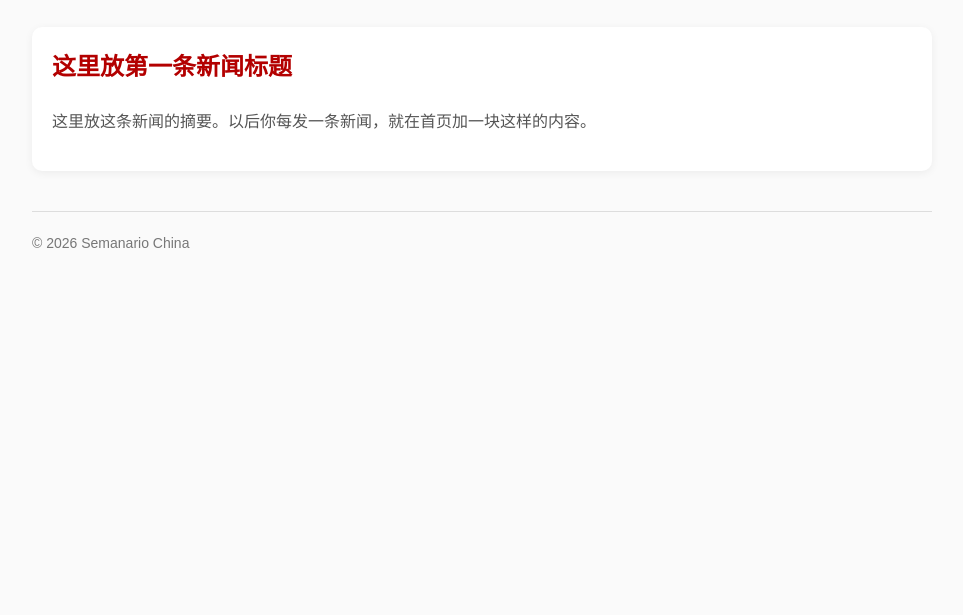
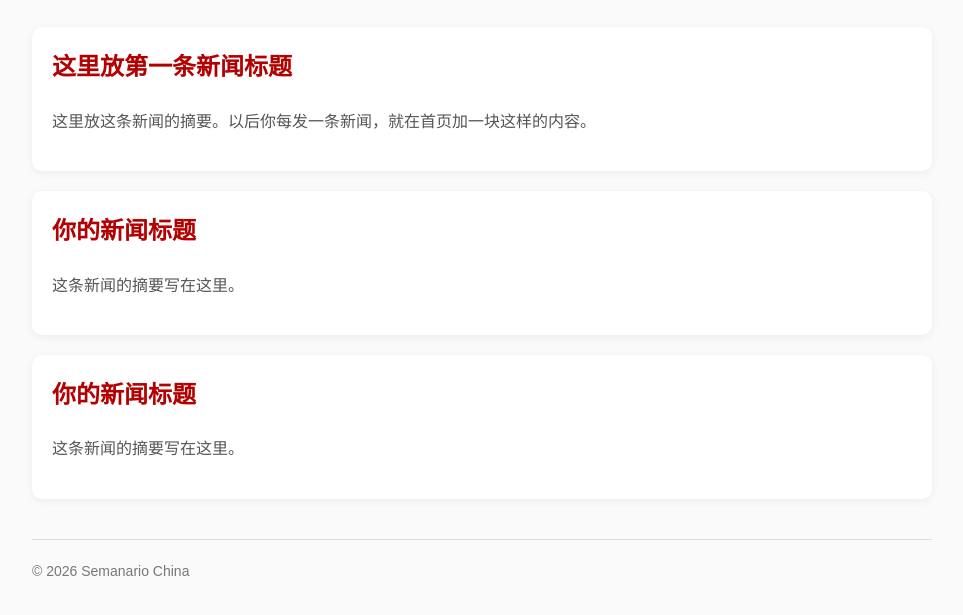
Before and after one commit to SemanarioChina/semanariochina.github.io, a plain HTML site: page index.html in a window 1280 px wide. Shown: the part 143-758 px from the top of the page, without its empty margins (158-1121 px from the left). Drawn offline with Linux system fonts and the light colour scheme.

Commit message:
Update index.html

```diff
--- a/index.html
+++ b/index.html
@@ -73,6 +73,14 @@
         <h2><a href="news/first-news.html">这里放第一条新闻标题</a></h2>
         <p>这里放这条新闻的摘要。以后你每发一条新闻，就在首页加一块这样的内容。</p>
       </article>
+      <article class="news-card">
+        <h2><a href="news/2026-04-03-mexico.html">你的新闻标题</a></h2>
+        <p>这条新闻的摘要写在这里。</p>
+        </article>
+      <article class="news-card">
+        <h2><a href="news/2026-04-03-mexico.html">你的新闻标题</a></h2>
+        <p>这条新闻的摘要写在这里。</p>
+        </article>
     </section>
   </main>
 
```
